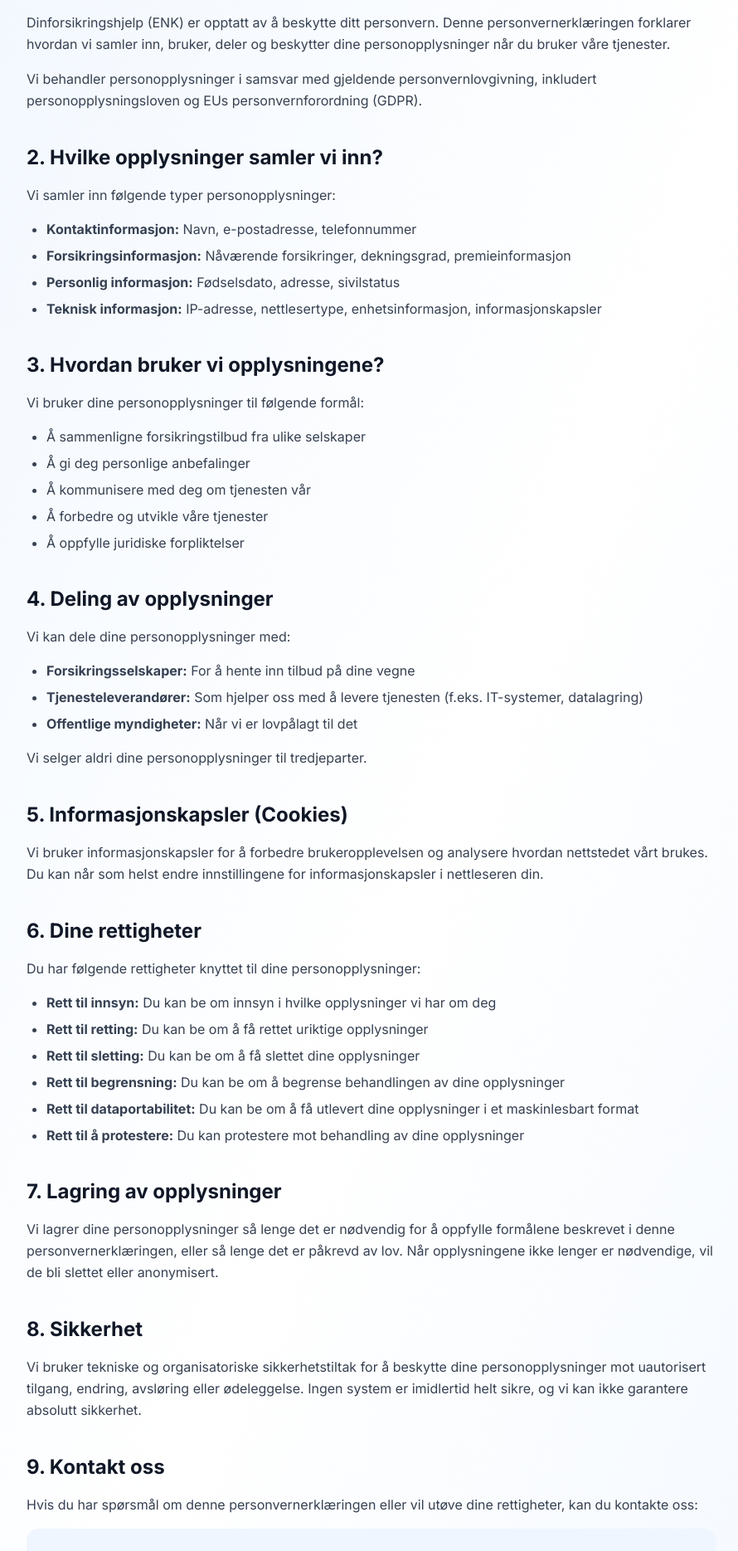
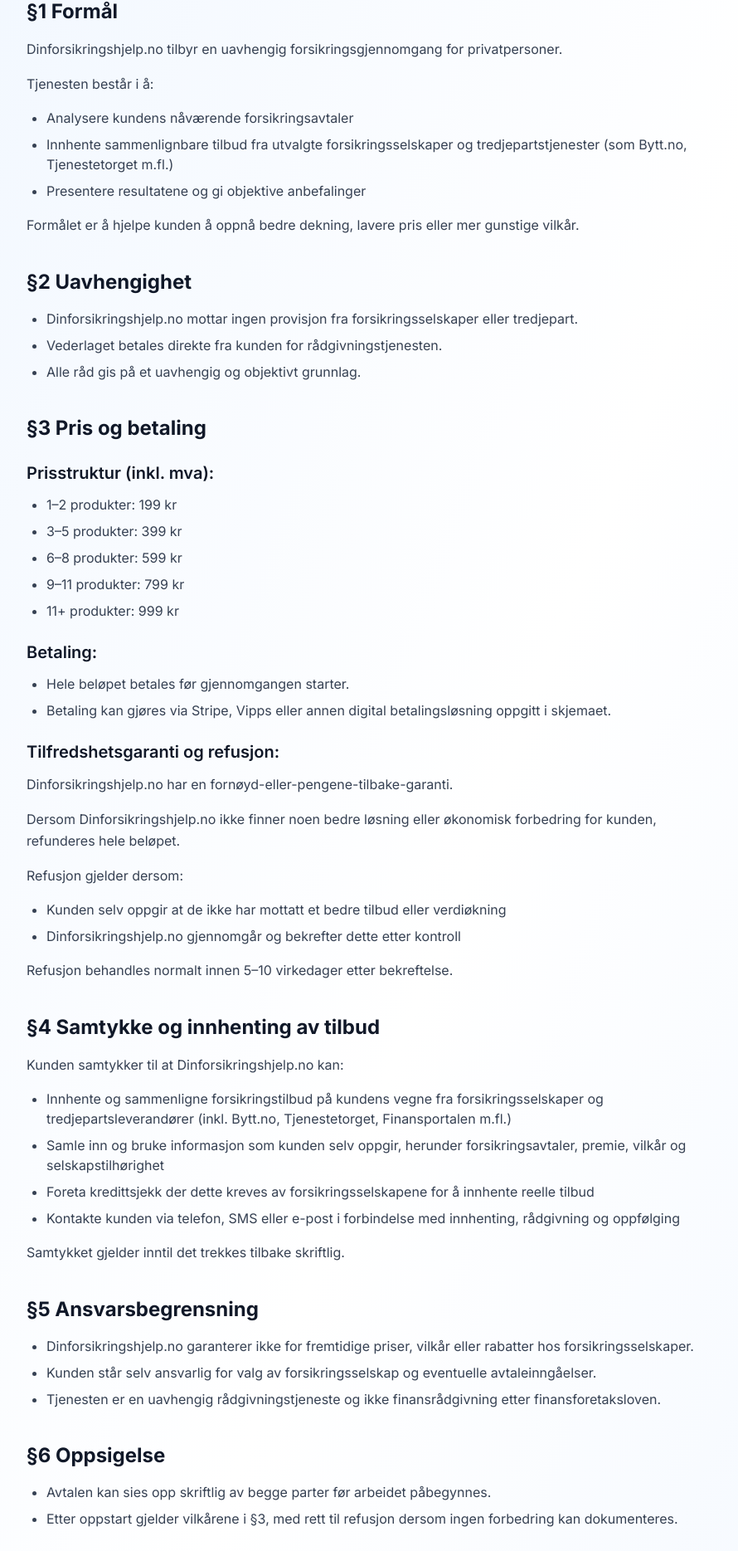
Before and after one commit to CatherineALSKFF/dinforsikring, a Next.js app: page /personvern in a window 1280 px wide. Shown: the part 315-2184 px from the top of the page at 83% size, without its empty margins (192-1082 px from the left). Built offline with nearby package versions, Linux system fonts and the light colour scheme.

Commit message:
personvern page update

```diff
--- a/app/personvern/page.tsx
+++ b/app/personvern/page.tsx
@@ -68,10 +68,13 @@ export default function Personvern() {
         {/* Page Header */}
         <div className="animate-on-scroll mb-12">
           <h1 className="text-4xl font-bold text-gray-900 sm:text-5xl">
-            Personvernerklæring
+            Tjenesteavtale
           </h1>
           <p className="mt-4 text-lg text-gray-600">
-            Sist oppdatert: 12. november 2025
+            Mellom Dinforsikringshjelp.no (org.nr. 933 424 766) og Kunden
+          </p>
+          <p className="mt-2 text-base text-gray-600">
+            Ved å sende inn skjemaet på Dinforsikringshjelp.no samtykker Kunden til vilkårene i denne avtalen.
           </p>
         </div>
 
@@ -79,165 +82,143 @@ export default function Personvern() {
         <div className="prose prose-blue max-w-none">
           <section className="animate-on-scroll mb-10">
             <h2 className="text-2xl font-bold text-gray-900 mb-4">
-              1. Innledning
+              §1 Formål
             </h2>
             <p className="text-gray-700 leading-relaxed mb-4">
-              Dinforsikringshjelp (ENK) er opptatt av å beskytte ditt personvern.
-              Denne personvernerklæringen forklarer hvordan vi samler inn,
-              bruker, deler og beskytter dine personopplysninger når du bruker
-              våre tjenester.
+              Dinforsikringshjelp.no tilbyr en uavhengig forsikringsgjennomgang for privatpersoner.
             </p>
+            <p className="text-gray-700 leading-relaxed mb-4">
+              Tjenesten består i å:
+            </p>
+            <ul className="list-disc pl-6 space-y-2 text-gray-700 mb-4">
+              <li>Analysere kundens nåværende forsikringsavtaler</li>
+              <li>Innhente sammenlignbare tilbud fra utvalgte forsikringsselskaper og tredjepartstjenester (som Bytt.no, Tjenestetorget m.fl.)</li>
+              <li>Presentere resultatene og gi objektive anbefalinger</li>
+            </ul>
             <p className="text-gray-700 leading-relaxed">
-              Vi behandler personopplysninger i samsvar med gjeldende
-              personvernlovgivning, inkludert personopplysningsloven og
-              EUs personvernforordning (GDPR).
+              Formålet er å hjelpe kunden å oppnå bedre dekning, lavere pris eller mer gunstige vilkår.
             </p>
           </section>
 
           <section className="animate-on-scroll animate-delay-200 mb-10">
             <h2 className="text-2xl font-bold text-gray-900 mb-4">
-              2. Hvilke opplysninger samler vi inn?
+              §2 Uavhengighet
             </h2>
-            <p className="text-gray-700 leading-relaxed mb-4">
-              Vi samler inn følgende typer personopplysninger:
-            </p>
             <ul className="list-disc pl-6 space-y-2 text-gray-700">
-              <li>
-                <strong>Kontaktinformasjon:</strong> Navn, e-postadresse, telefonnummer
-              </li>
-              <li>
-                <strong>Forsikringsinformasjon:</strong> Nåværende forsikringer,
-                dekningsgrad, premieinformasjon
-              </li>
-              <li>
-                <strong>Personlig informasjon:</strong> Fødselsdato, adresse, sivilstatus
-              </li>
-              <li>
-                <strong>Teknisk informasjon:</strong> IP-adresse, nettlesertype,
-                enhetsinformasjon, informasjonskapsler
-              </li>
+              <li>Dinforsikringshjelp.no mottar ingen provisjon fra forsikringsselskaper eller tredjepart.</li>
+              <li>Vederlaget betales direkte fra kunden for rådgivningstjenesten.</li>
+              <li>Alle råd gis på et uavhengig og objektivt grunnlag.</li>
             </ul>
           </section>
 
           <section className="animate-on-scroll animate-delay-300 mb-10">
             <h2 className="text-2xl font-bold text-gray-900 mb-4">
-              3. Hvordan bruker vi opplysningene?
+              §3 Pris og betaling
             </h2>
+
+            <h3 className="text-xl font-semibold text-gray-900 mb-3 mt-6">
+              Prisstruktur (inkl. mva):
+            </h3>
+            <ul className="list-disc pl-6 space-y-2 text-gray-700 mb-6">
+              <li>1–2 produkter: 199 kr</li>
+              <li>3–5 produkter: 399 kr</li>
+              <li>6–8 produkter: 599 kr</li>
+              <li>9–11 produkter: 799 kr</li>
+              <li>11+ produkter: 999 kr</li>
+            </ul>
+
+            <h3 className="text-xl font-semibold text-gray-900 mb-3 mt-6">
+              Betaling:
+            </h3>
+            <ul className="list-disc pl-6 space-y-2 text-gray-700 mb-6">
+              <li>Hele beløpet betales før gjennomgangen starter.</li>
+              <li>Betaling kan gjøres via Stripe, Vipps eller annen digital betalingsløsning oppgitt i skjemaet.</li>
+            </ul>
+
+            <h3 className="text-xl font-semibold text-gray-900 mb-3 mt-6">
+              Tilfredshetsgaranti og refusjon:
+            </h3>
             <p className="text-gray-700 leading-relaxed mb-4">
-              Vi bruker dine personopplysninger til følgende formål:
+              Dinforsikringshjelp.no har en fornøyd-eller-pengene-tilbake-garanti.
             </p>
-            <ul className="list-disc pl-6 space-y-2 text-gray-700">
-              <li>Å sammenligne forsikringstilbud fra ulike selskaper</li>
-              <li>Å gi deg personlige anbefalinger</li>
-              <li>Å kommunisere med deg om tjenesten vår</li>
-              <li>Å forbedre og utvikle våre tjenester</li>
-              <li>Å oppfylle juridiske forpliktelser</li>
+            <p className="text-gray-700 leading-relaxed mb-4">
+              Dersom Dinforsikringshjelp.no ikke finner noen bedre løsning eller økonomisk forbedring for kunden, refunderes hele beløpet.
+            </p>
+            <p className="text-gray-700 leading-relaxed mb-4">
+              Refusjon gjelder dersom:
+            </p>
+            <ul className="list-disc pl-6 space-y-2 text-gray-700 mb-4">
+              <li>Kunden selv oppgir at de ikke har mottatt et bedre tilbud eller verdiøkning</li>
+              <li>Dinforsikringshjelp.no gjennomgår og bekrefter dette etter kontroll</li>
             </ul>
+            <p className="text-gray-700 leading-relaxed">
+              Refusjon behandles normalt innen 5–10 virkedager etter bekreftelse.
+            </p>
           </section>
 
           <section className="animate-on-scroll animate-delay-400 mb-10">
             <h2 className="text-2xl font-bold text-gray-900 mb-4">
-              4. Deling av opplysninger
+              §4 Samtykke og innhenting av tilbud
             </h2>
             <p className="text-gray-700 leading-relaxed mb-4">
-              Vi kan dele dine personopplysninger med:
+              Kunden samtykker til at Dinforsikringshjelp.no kan:
             </p>
-            <ul className="list-disc pl-6 space-y-2 text-gray-700">
-              <li>
-                <strong>Forsikringsselskaper:</strong> For å hente inn tilbud på
-                dine vegne
-              </li>
-              <li>
-                <strong>Tjenesteleverandører:</strong> Som hjelper oss med å
-                levere tjenesten (f.eks. IT-systemer, datalagring)
-              </li>
-              <li>
-                <strong>Offentlige myndigheter:</strong> Når vi er lovpålagt til det
-              </li>
+            <ul className="list-disc pl-6 space-y-2 text-gray-700 mb-4">
+              <li>Innhente og sammenligne forsikringstilbud på kundens vegne fra forsikringsselskaper og tredjepartsleverandører (inkl. Bytt.no, Tjenestetorget, Finansportalen m.fl.)</li>
+              <li>Samle inn og bruke informasjon som kunden selv oppgir, herunder forsikringsavtaler, premie, vilkår og selskapstilhørighet</li>
+              <li>Foreta kredittsjekk der dette kreves av forsikringsselskapene for å innhente reelle tilbud</li>
+              <li>Kontakte kunden via telefon, SMS eller e-post i forbindelse med innhenting, rådgivning og oppfølging</li>
             </ul>
-            <p className="text-gray-700 leading-relaxed mt-4">
-              Vi selger aldri dine personopplysninger til tredjeparter.
+            <p className="text-gray-700 leading-relaxed">
+              Samtykket gjelder inntil det trekkes tilbake skriftlig.
             </p>
           </section>
 
           <section className="animate-on-scroll animate-delay-500 mb-10">
             <h2 className="text-2xl font-bold text-gray-900 mb-4">
-              5. Informasjonskapsler (Cookies)
+              §5 Ansvarsbegrensning
             </h2>
-            <p className="text-gray-700 leading-relaxed">
-              Vi bruker informasjonskapsler for å forbedre brukeropplevelsen og
-              analysere hvordan nettstedet vårt brukes. Du kan når som helst
-              endre innstillingene for informasjonskapsler i nettleseren din.
-            </p>
+            <ul className="list-disc pl-6 space-y-2 text-gray-700">
+              <li>Dinforsikringshjelp.no garanterer ikke for fremtidige priser, vilkår eller rabatter hos forsikringsselskaper.</li>
+              <li>Kunden står selv ansvarlig for valg av forsikringsselskap og eventuelle avtaleinngåelser.</li>
+              <li>Tjenesten er en uavhengig rådgivningstjeneste og ikke finansrådgivning etter finansforetaksloven.</li>
+            </ul>
           </section>
 
           <section className="animate-on-scroll animate-delay-600 mb-10">
             <h2 className="text-2xl font-bold text-gray-900 mb-4">
-              6. Dine rettigheter
+              §6 Oppsigelse
             </h2>
-            <p className="text-gray-700 leading-relaxed mb-4">
-              Du har følgende rettigheter knyttet til dine personopplysninger:
-            </p>
             <ul className="list-disc pl-6 space-y-2 text-gray-700">
-              <li>
-                <strong>Rett til innsyn:</strong> Du kan be om innsyn i hvilke
-                opplysninger vi har om deg
-              </li>
-              <li>
-                <strong>Rett til retting:</strong> Du kan be om å få rettet
-                uriktige opplysninger
-              </li>
-              <li>
-                <strong>Rett til sletting:</strong> Du kan be om å få slettet
-                dine opplysninger
-              </li>
-              <li>
-                <strong>Rett til begrensning:</strong> Du kan be om å begrense
-                behandlingen av dine opplysninger
-              </li>
-              <li>
-                <strong>Rett til dataportabilitet:</strong> Du kan be om å få
-                utlevert dine opplysninger i et maskinlesbart format
-              </li>
-              <li>
-                <strong>Rett til å protestere:</strong> Du kan protestere mot
-                behandling av dine opplysninger
-              </li>
+              <li>Avtalen kan sies opp skriftlig av begge parter før arbeidet påbegynnes.</li>
+              <li>Etter oppstart gjelder vilkårene i §3, med rett til refusjon dersom ingen forbedring kan dokumenteres.</li>
             </ul>
           </section>
 
           <section className="animate-on-scroll animate-delay-700 mb-10">
             <h2 className="text-2xl font-bold text-gray-900 mb-4">
-              7. Lagring av opplysninger
+              §7 Konfidensialitet
             </h2>
-            <p className="text-gray-700 leading-relaxed">
-              Vi lagrer dine personopplysninger så lenge det er nødvendig for å
-              oppfylle formålene beskrevet i denne personvernerklæringen, eller
-              så lenge det er påkrevd av lov. Når opplysningene ikke lenger er
-              nødvendige, vil de bli slettet eller anonymisert.
-            </p>
+            <ul className="list-disc pl-6 space-y-2 text-gray-700">
+              <li>All informasjon kunden oppgir behandles strengt konfidensielt og deles kun med relevante aktører som er nødvendige for å gjennomføre sammenligningen.</li>
+              <li>Ingen informasjon brukes til markedsføring uten kundens samtykke.</li>
+            </ul>
           </section>
 
           <section className="animate-on-scroll animate-delay-800 mb-10">
             <h2 className="text-2xl font-bold text-gray-900 mb-4">
-              8. Sikkerhet
+              §8 Tvister
             </h2>
-            <p className="text-gray-700 leading-relaxed">
-              Vi bruker tekniske og organisatoriske sikkerhetstiltak for å
-              beskytte dine personopplysninger mot uautorisert tilgang, endring,
-              avsløring eller ødeleggelse. Ingen system er imidlertid helt
-              sikre, og vi kan ikke garantere absolutt sikkerhet.
-            </p>
+            <ul className="list-disc pl-6 space-y-2 text-gray-700">
+              <li>Eventuelle tvister søkes løst i minnelighet.</li>
+              <li>Dersom partene ikke oppnår enighet, skal saken behandles etter norsk lov med Oslo tingrett som verneting.</li>
+            </ul>
           </section>
 
           <section className="animate-on-scroll animate-delay-900 mb-10">
             <h2 className="text-2xl font-bold text-gray-900 mb-4">
-              9. Kontakt oss
+              Kontakt
             </h2>
-            <p className="text-gray-700 leading-relaxed mb-4">
-              Hvis du har spørsmål om denne personvernerklæringen eller vil
-              utøve dine rettigheter, kan du kontakte oss:
-            </p>
             <div className="bg-blue-50 rounded-[15px] p-6">
               <p className="text-gray-700 mb-2">
                 <strong>E-post:</strong>{" "}
@@ -249,20 +230,9 @@ export default function Personvern() {
                 </a>
               </p>
               <p className="text-gray-700">
-                <strong>Juridisk enhet:</strong> Dinforsikringshjelp (ENK)
+                <strong>Organisasjonsnummer:</strong> 933 424 766
               </p>
             </div>
-          </section>
-
-          <section className="animate-on-scroll animate-delay-1000">
-            <h2 className="text-2xl font-bold text-gray-900 mb-4">
-              10. Endringer i personvernerklæringen
-            </h2>
-            <p className="text-gray-700 leading-relaxed">
-              Vi kan oppdatere denne personvernerklæringen fra tid til annen.
-              Vi vil informere deg om eventuelle vesentlige endringer ved å
-              publisere den oppdaterte versjonen på nettstedet vårt.
-            </p>
           </section>
         </div>
 
@@ -346,8 +316,7 @@ export default function Personvern() {
 
           <div className="mt-12 border-t border-blue-100 pt-8">
             <p className="text-center text-sm text-gray-500">
-              © 2025 dinforsikringshjelp.no • Juridisk enhet: Dinforsikringshjelp
-              (ENK)
+              © 2025 dinforsikringshjelp.no • Organisasjonsnummer: 933 424 766
             </p>
             <p className="text-center text-xs text-gray-400 mt-3">
               Powered by{" "}
```
